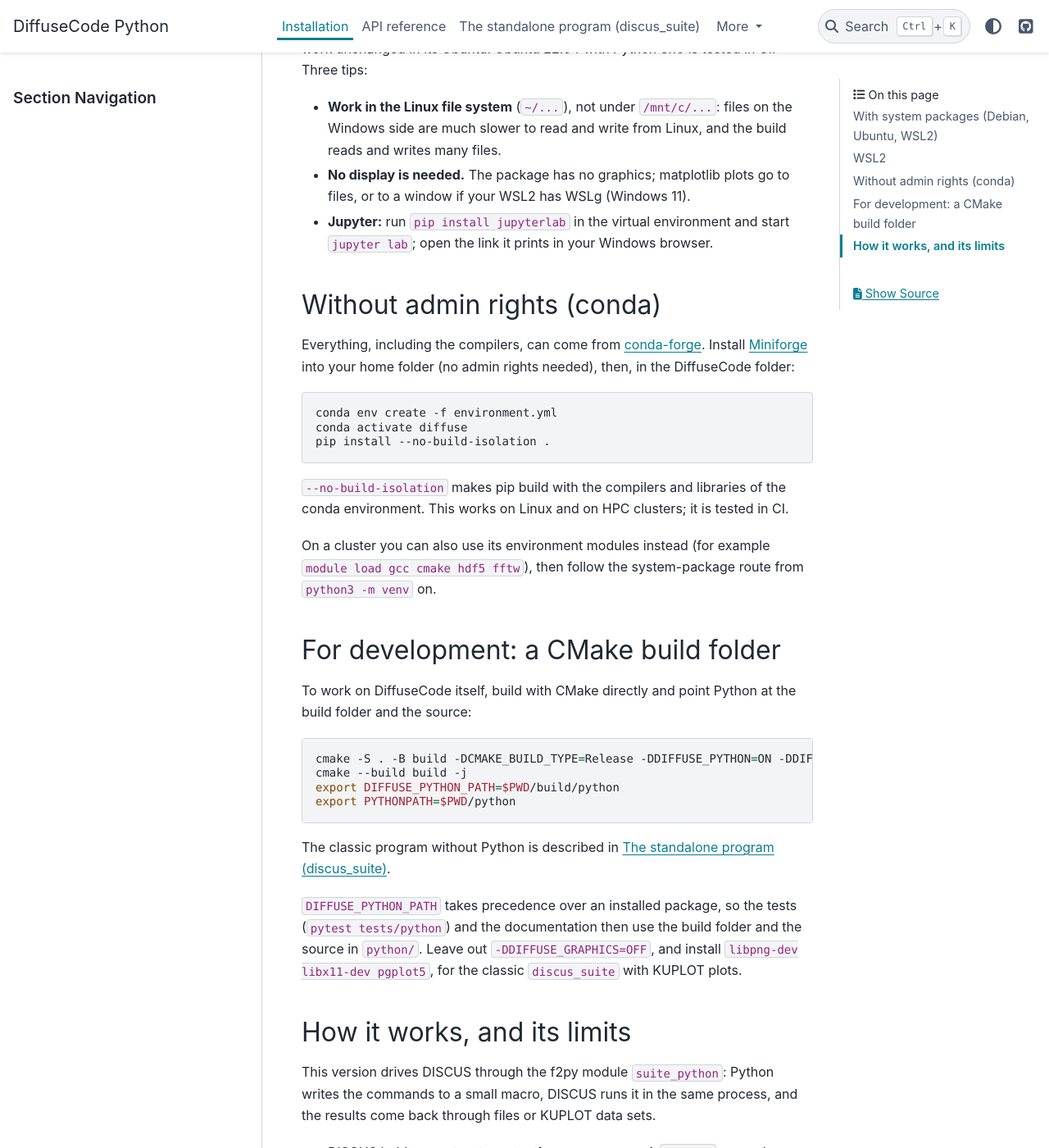
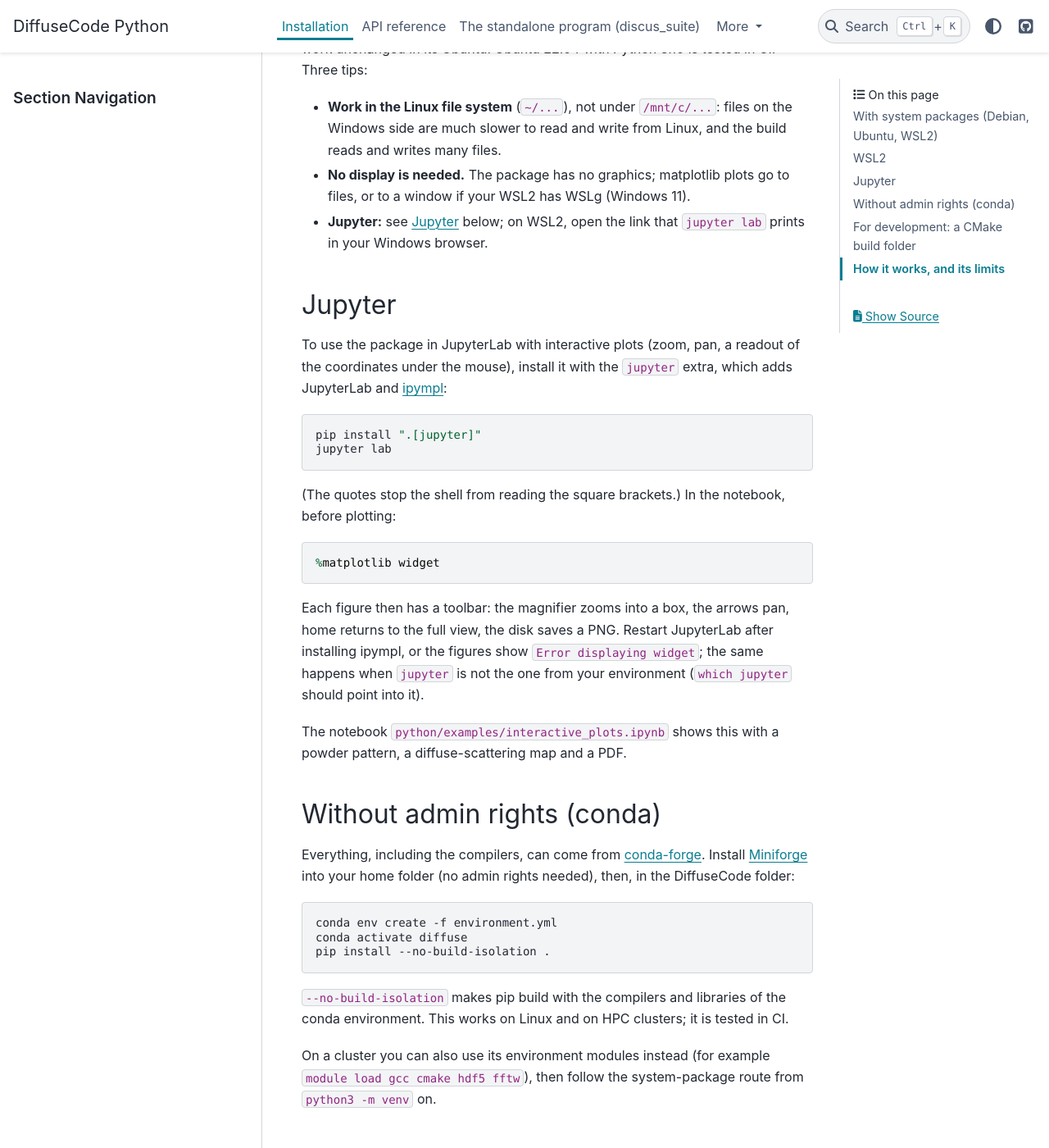
Before and after one commit to tproffen/DiffuseCode, a Sphinx documentation site: the page built from docs/install.md, in a window 1280 px wide and 1400 px high, scrolled down 1473 px. Shown: the whole window at 82% size. Built offline with Sphinx 7.4.7 and the PyData theme 0.15.4, drawn with Linux system fonts in a browser that asks for light colours; pages that are not in the unit, such as notebooks, are missing from menus; the version number is read from the project's files by our own code.

Commit message:
Jupyter: pip install .[jupyter], interactive plots, example notebook
- pyproject: 'jupyter' extra (jupyterlab, ipympl) for interactive
  matplotlib figures (%matplotlib widget).
- docs/install.md: Jupyter section (install, %matplotlib widget, the
  toolbar, restarting after installing ipympl, which jupyter);
  python/README.md points to it.
- python/examples/interactive_plots.ipynb: anatase powder (X-rays and
  neutrons in one zoomable figure), Cu/Au diffuse scattering map, nickel
  PDF. Stored without outputs.
- test_example_notebook runs the code cells of every notebook in
  python/examples/ (without the magics, so no Jupyter is needed in CI).

Checked: executed with jupyter nbconvert and ipympl, all three figures
come out as interactive widgets; pytest 95 passed, 2 xfailed; docs -W.

Co-Authored-By: Claude Opus 5.5 <noreply@anthropic.com>
Claude-Session: https://claude.ai/code/session_018Yw8KkfPLawp8Po4f5Bc9v

````diff
--- a/docs/install.md
+++ b/docs/install.md
@@ -62,8 +62,35 @@ in CI. Three tips:
   build reads and writes many files.
 * **No display is needed.** The package has no graphics; matplotlib plots go
   to files, or to a window if your WSL2 has WSLg (Windows 11).
-* **Jupyter:** run `pip install jupyterlab` in the virtual environment and
-  start `jupyter lab`; open the link it prints in your Windows browser.
+* **Jupyter:** see [Jupyter](#jupyter) below; on WSL2, open the link that
+  `jupyter lab` prints in your Windows browser.
+
+## Jupyter
+
+To use the package in JupyterLab with interactive plots (zoom, pan, a
+readout of the coordinates under the mouse), install it with the `jupyter`
+extra, which adds JupyterLab and [ipympl](https://matplotlib.org/ipympl/):
+
+```bash
+pip install ".[jupyter]"
+jupyter lab
+```
+
+(The quotes stop the shell from reading the square brackets.) In the
+notebook, before plotting:
+
+```python
+%matplotlib widget
+```
+
+Each figure then has a toolbar: the magnifier zooms into a box, the arrows
+pan, home returns to the full view, the disk saves a PNG. Restart JupyterLab
+after installing ipympl, or the figures show `Error displaying widget`; the
+same happens when `jupyter` is not the one from your environment
+(`which jupyter` should point into it).
+
+The notebook `python/examples/interactive_plots.ipynb` shows this with a
+powder pattern, a diffuse-scattering map and a PDF.
 
 ## Without admin rights (conda)
 
--- a/pyproject.toml
+++ b/pyproject.toml
@@ -23,6 +23,7 @@ dependencies = ["numpy", "matplotlib"]   # matplotlib: plot() methods and the ex
 [project.optional-dependencies]
 plot = []                        # kept so that "pip install .[plot]" still works
 test = ["pytest", "matplotlib", "gemmi>=0.6", "tomli; python_version < '3.11'"]
+jupyter = ["jupyterlab", "ipympl"]  # interactive plots: %matplotlib widget
 docs = ["sphinx>=7.2", "myst-parser>=2.0", "pydata-sphinx-theme>=0.15", "sphinx-gallery>=0.15", "matplotlib"]
 
 [project.urls]
````
Also changed, not shown: python/README.md, 2 other files.
